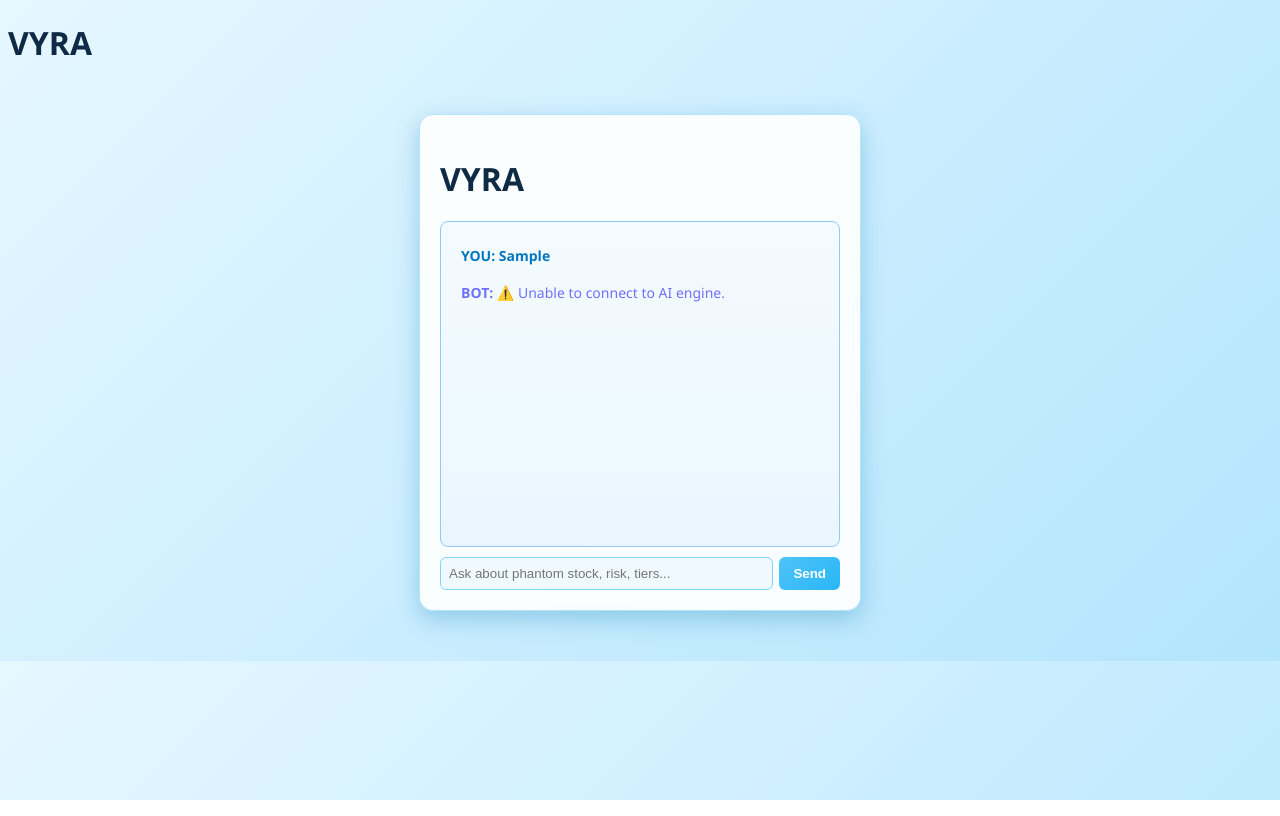
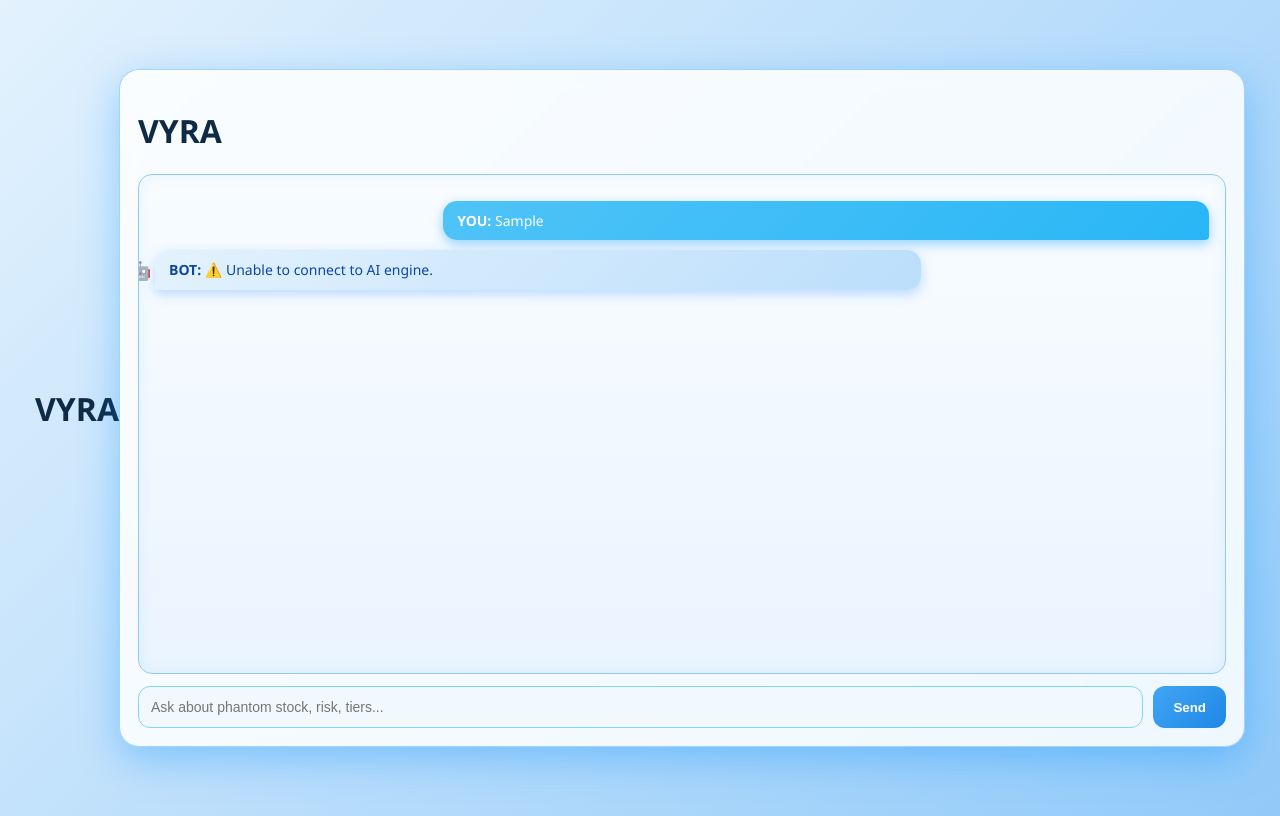
Before and after one commit to dajitha12-bot/GROQAI, a website: page public/index.html in a window 1280 px wide. Both pictures are taken after typing "Sample" into the empty fields and a click on the button "Send". Drawn offline with Linux system fonts and the light colour scheme; no server answers.

Commit message:
Update style.css

```diff
--- a/public/style.css
+++ b/public/style.css
@@ -1,74 +1,104 @@
+/* Global */
 body {
-  background: linear-gradient(135deg, #e6f7ff, #cceeff, #b3e5fc);
+  background: linear-gradient(135deg, #e3f2fd, #bbdefb, #90caf9);
   font-family: "Segoe UI", Arial, sans-serif;
   color: #0f2a44;
+  display: flex;
+  justify-content: center;
+  align-items: center;
+  height: 100vh;
 }
 
 /* Chat Container */
 .chat-container {
-  width: 400px;
-  margin: 50px auto;
-  background: rgba(255, 255, 255, 0.9);
-  padding: 20px;
-  border-radius: 14px;
-  box-shadow: 0 8px 25px rgba(0, 120, 180, 0.3);
-  border: 1px solid #b3e5fc;
-  backdrop-filter: blur(8px);
+  width: 85vw;
+  max-width: 1100px;
+  height: 80vh;
+  background: rgba(255, 255, 255, 0.85);
+  padding: 18px;
+  border-radius: 20px;
+  box-shadow: 0 12px 40px rgba(0, 140, 255, 0.35);
+  border: 1px solid rgba(144, 202, 249, 0.8);
+  backdrop-filter: blur(10px);
+  display: flex;
+  flex-direction: column;
 }
 
 /* Chat Box */
 #chat-box {
-  height: 300px;
+  flex: 1;
   overflow-y: auto;
+  padding: 16px;
+  background: linear-gradient(to bottom, #f8fcff, #eaf4ff);
+  border-radius: 14px;
   border: 1px solid #90caf9;
-  padding: 12px;
-  margin-bottom: 10px;
-  background: linear-gradient(to bottom, #f4fbff, #eaf6ff);
-  border-radius: 8px;
+  box-shadow: inset 0 0 15px rgba(0, 150, 255, 0.08);
 }
 
 /* Messages */
 .message {
-  margin: 6px 0;
-  padding: 6px 8px;
-  border-radius: 6px;
+  max-width: 70%;
+  padding: 10px 14px;
+  margin: 10px 0;
   font-size: 14px;
+  line-height: 1.4;
+  border-radius: 14px;
+  position: relative;
+  animation: fadeIn 0.25s ease-in;
 }
 
-/* User Message */
+/* User Bubble */
 .user {
-  color: #0277bd;
-  font-weight: bold;
+  margin-left: auto;
+  background: linear-gradient(135deg, #4fc3f7, #29b6f6);
+  color: white;
+  border-bottom-right-radius: 4px;
+  box-shadow: 0 4px 12px rgba(0, 150, 255, 0.4);
 }
 
-/* Bot Message */
+/* Bot Bubble (AI / Robotic) */
 .bot {
-  color: #6f71fe;
-  font-weight: 500;
+  margin-right: auto;
+  background: linear-gradient(135deg, #e3f2fd, #bbdefb);
+  color: #0d47a1;
+  border-bottom-left-radius: 4px;
+  box-shadow: 0 4px 12px rgba(0, 120, 255, 0.25);
+}
+
+/* AI Glow Effect */
+.bot::before {
+  content: "🤖";
+  position: absolute;
+  left: -26px;
+  top: 8px;
+  font-size: 18px;
+  opacity: 0.8;
 }
 
 /* Input Area */
 .input-area {
   display: flex;
-  gap: 6px;
+  gap: 10px;
+  margin-top: 12px;
 }
 
 /* Input Field */
 input {
   flex: 1;
-  padding: 8px;
-  border-radius: 6px;
+  padding: 12px;
+  border-radius: 12px;
   border: 1px solid #81d4fa;
   outline: none;
-  background: #f0f9ff;
+  background: #f1f9ff;
+  font-size: 14px;
 }
 
 /* Button */
 button {
-  padding: 8px 14px;
-  background: linear-gradient(135deg, #4fc3f7, #29b6f6);
+  padding: 12px 20px;
+  background: linear-gradient(135deg, #42a5f5, #1e88e5);
   border: none;
-  border-radius: 6px;
+  border-radius: 12px;
   color: white;
   font-weight: bold;
   cursor: pointer;
@@ -76,6 +106,18 @@ button {
 }
 
 button:hover {
-  transform: translateY(-1px);
-  box-shadow: 0 4px 12px rgba(0, 120, 200, 0.4);
+  transform: translateY(-2px);
+  box-shadow: 0 6px 18px rgba(0, 120, 255, 0.5);
 }
+
+/* Animations */
+@keyframes fadeIn {
+  from {
+    opacity: 0;
+    transform: translateY(6px);
+  }
+  to {
+    opacity: 1;
+    transform: translateY(0);
+  }
+}
```
